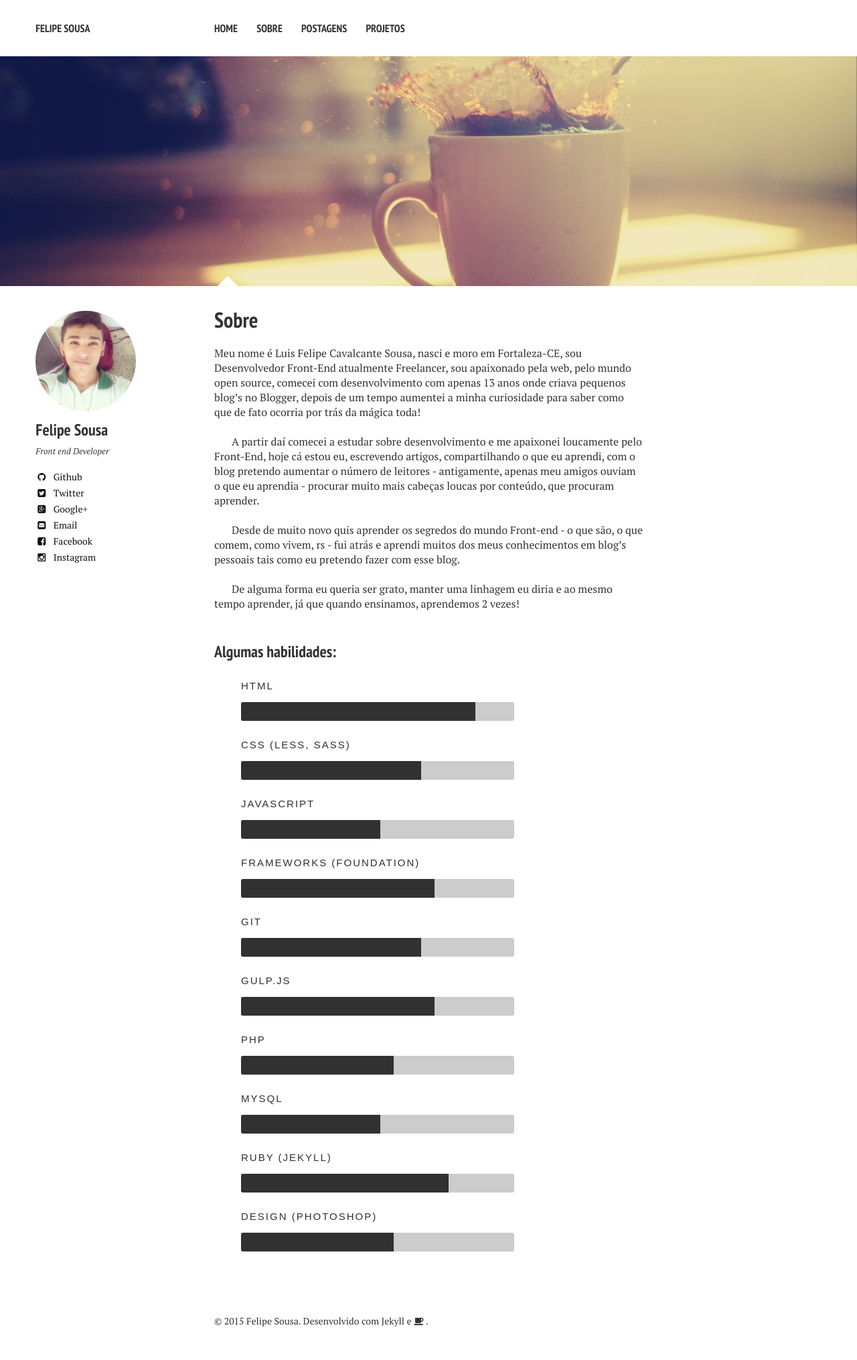
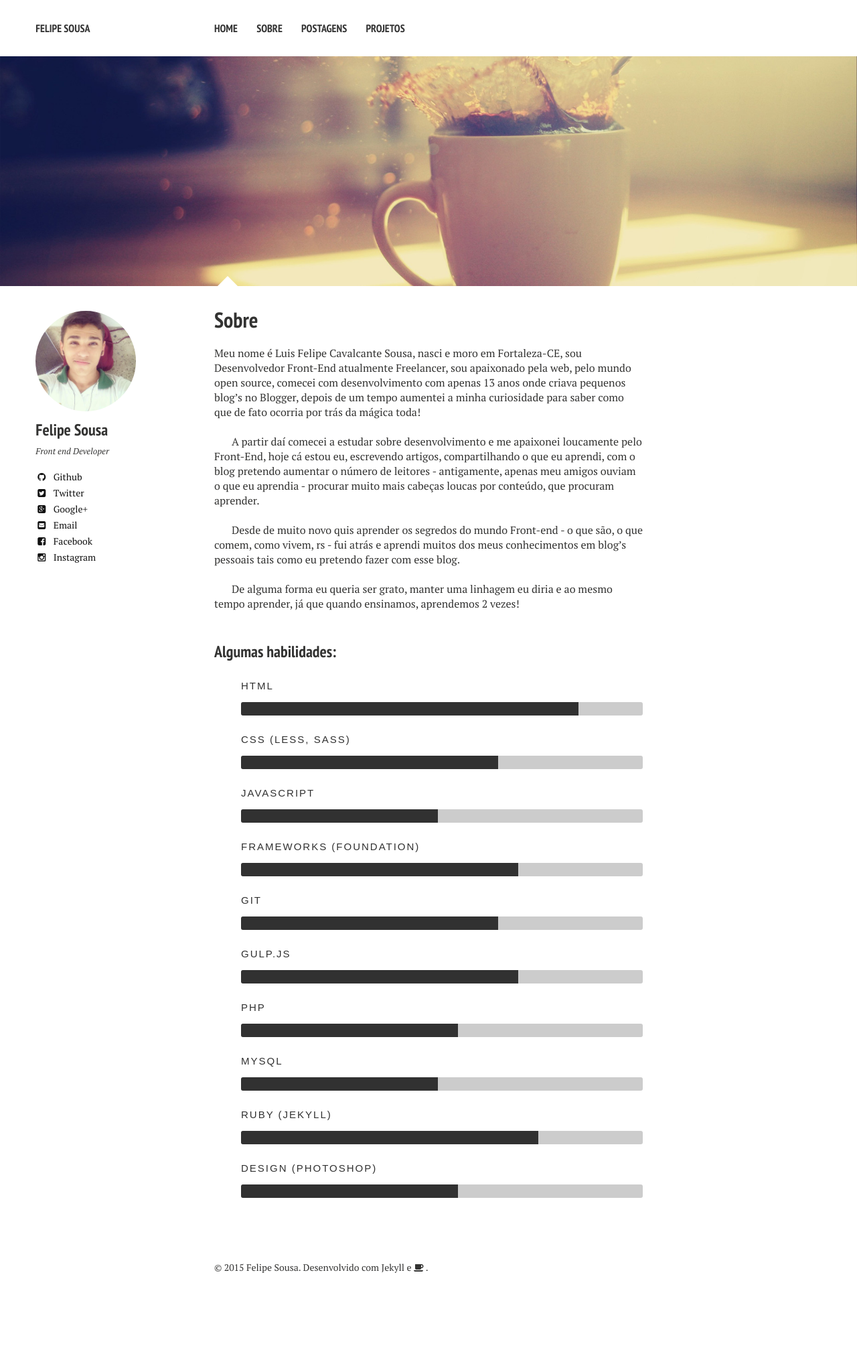
Before and after one commit to felipesousa/universal, a Jekyll site: the page built from sobre/index.md, in a window 1280 px wide. Shown: the whole page at 67% size. Built offline with Jekyll 4.4.1, drawn with Linux system fonts in a browser that asks for light colours; nearby versions of some CDN libraries; after the commit the page ends 1950 px from its top, so only the background shows below that.

Commit message:
Update typography.scss

```diff
--- a/_sass/typography.scss
+++ b/_sass/typography.scss
@@ -151,7 +151,7 @@ pre {
 // -------------------------------------------------------
 
 .bars {
-  width: 70%;
+  width: 100%;
   float: left;
   padding: 0;
   text-align: left;
@@ -164,7 +164,7 @@ pre {
    position: relative;
     margin-bottom: 60px;
     background: #ccc;
-    height: 28px;
+    height: 20px;
     border-radius: 3px;
 }
 .bars li em {
@@ -185,7 +185,7 @@ pre {
    padding-right: 24px;
     background: #313131;
    display: inline-block;
-    height: 28px;
+    height: 20px;
    line-height: 42px;
    border-radius: 3px 0 0 3px;
 }
```
